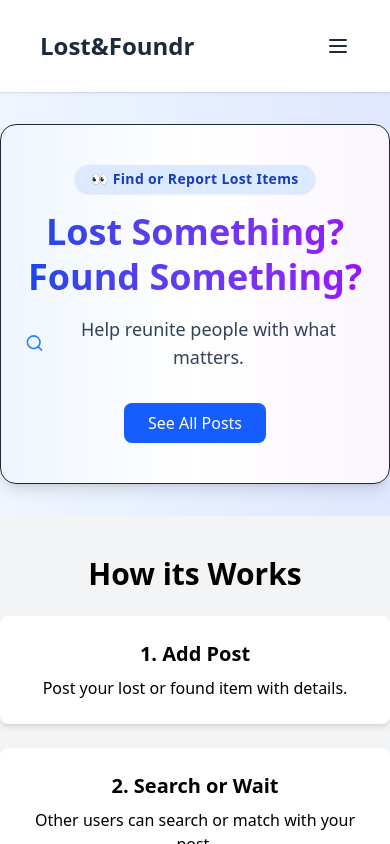
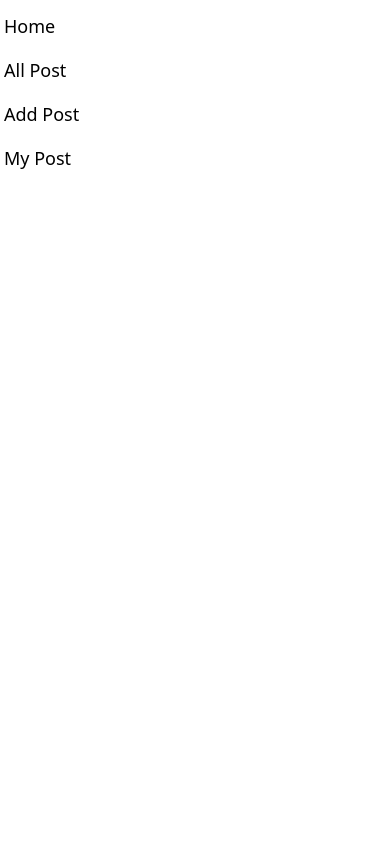
Before and after one commit to ankit11556/Lost-Foundr, a React (Vite) app in the folder frontend/: page / in a window 390 px wide. Both pictures are taken after a click on the button 338 px from the left and 46 px from the top of the page. Shown: the top 844 px of the page. Built offline with nearby package versions, Linux system fonts and the light colour scheme; no server answers.

Commit message:
add proxy for image url cross origin

```diff
--- a/frontend/src/components/GoogleLogin.jsx
+++ b/frontend/src/components/GoogleLogin.jsx
@@ -49,7 +49,6 @@ const GoogleLogin = () =>{
           </span>
          Sign in with Google
           </button>
-
         </div>
   )
 }
--- a/frontend/src/components/Navbar.jsx
+++ b/frontend/src/components/Navbar.jsx
@@ -1,16 +1,19 @@
 import { Link } from "react-router-dom"
 import { useAuth } from "../contexts/AuthContext"
+import { useState } from "react"
 const Navbar = () =>{
   const {user,userLogout} = useAuth()
+  const [isOpen,setIsOpen] = useState(false)
   return(
+    <>
    <nav className="w-full bg-white text-slate-800  shadow-sm py-4 px-6 transition duration-200">
   <div className="container mx-auto flex flex-wrap flex-row items-center justify-between  px-4 py-2 w-full">
-    <a href="#"
+    <a href="/"
       className="mr-4 block cursor-pointer py-1.5   font-bold text-2xl">
       Lost&Foundr
     </a>
 
-    <div className="  lg:block hidden">
+    <div className="lg:block hidden">
       <div className="flex w-full flex-row ">
       <ul className="flex flex-col gap-2 mt-2 mb-4 lg:mb-0 lg:mt-0 lg:flex-row lg:items-center lg:gap-6 ">
          <li className="flex items-center p-1 text-lg gap-x-2  hover:text-indigo-600">
@@ -51,17 +54,53 @@ const Navbar = () =>{
     </div>
     </div>
      </div>
+
+
+
     <button
       className="relative ml-auto h-6 max-h-[40px] w-6 max-w-[40px] select-none rounded-lg text-center align-middle text-xs font-medium uppercase text-inherit transition-all hover:bg-transparent focus:bg-transparent active:bg-transparent disabled:pointer-events-none disabled:opacity-50 disabled:shadow-none lg:hidden"
-      type="button">
+      type="button"
+      onClick={()=>setIsOpen(!isOpen)}
+      >
       <span className="absolute transform -translate-x-1/2 -translate-y-1/2 top-1/2 left-1/2">
         <svg xmlns="http://www.w3.org/2000/svg" className="w-6 h-6" fill="none" stroke="currentColor" strokeWidth="2">
           <path  strokeLinecap="round" d="M4 6h16M4 12h16M4 18h16"></path>
         </svg>
       </span>
     </button>
+
   </div>
 </nav>
+
+{isOpen && (
+   <nav className="h-[100vh] fixed top-[0px] right-[0px] flex flex-col gap-10  w-full lg:hidden bg-white z-40 duration-1000 ">
+          <ul className="flex flex-col gap-2 mt-2 mb-4 lg:mb-0 lg:mt-0 lg:flex-row lg:items-center lg:gap-6 ">
+         <li className="flex items-center p-1 text-lg gap-x-2  hover:text-indigo-600">
+          <Link to="/" className="flex items-center">
+           Home
+          </Link>
+        </li>
+        <li className="flex items-center p-1 text-lg gap-x-2 hover:text-indigo-600">
+          <Link to="all-posts" className="flex items-center">
+          All Post
+          </Link>
+        </li>
+        <li className="flex items-center p-1 text-lg gap-x-2 hover:text-indigo-600">
+          <Link to="add-post" className="flex items-center">
+            Add Post
+          </Link>
+        </li>
+        <li className="flex items-center p-1 text-lg gap-x-2 hover:text-indigo-600">
+          <Link to="my-post" className="flex items-center">
+            My Post
+          </Link>
+        </li>
+
+      </ul>
+
+        </nav>
+         )}
+         </>
   )
 }
 
--- a/frontend/src/components/PostCard.jsx
+++ b/frontend/src/components/PostCard.jsx
@@ -1,8 +1,6 @@
 import { useState } from "react";
 import { CiLocationOn, CiUser } from "react-icons/ci";
 import { IoWalletOutline } from "react-icons/io5";
-
-const IMAGE_URL = import.meta.env.VITE_SERVER_IMAGE_URL;
 
 const PostCard = ({ post,children }) => {
   const [previewImage, setPreviewImage] = useState(null);
@@ -23,13 +21,13 @@ const PostCard = ({ post,children }) => {
                 <div className="absolute inset-0 animate-pulse bg-slate-200 rounded-2xl" />
               )}
               <img
-                src={`${IMAGE_URL}/${post.image}`}
-                alt="uploaded"
+                 src={post.image}
+                alt="upload"
                 onLoad={() => setImageLoaded(true)}
                 className={`w-full  h-full object-cover  duration-500 rounded-2xl cursor-pointer  transform transition ease-in-out hover:scale-105  hover:shadow-lg ${
                   imageLoaded ? "opacity-100" : "opacity-0"
                 }`}
-                onClick={() => setPreviewImage(`${IMAGE_URL}/${post.image}`)}
+                onClick={() => setPreviewImage(post.image)}
               />
             </div>
           </div>
--- a/frontend/vite.config.js
+++ b/frontend/vite.config.js
@@ -1,8 +1,19 @@
-import { defineConfig } from 'vite'
+import { defineConfig,loadEnv } from 'vite'
 import react from '@vitejs/plugin-react'
 import tailwindcss from '@tailwindcss/vite'
+// https://vite.dev/config/
+export default defineConfig(({mode}) =>{
+  const env = loadEnv(mode,process.cwd())
 
-// https://vite.dev/config/
-export default defineConfig({
+  return{
   plugins: [react(),tailwindcss()],
+server: {
+    proxy: {
+      '/uploads': {
+        target: env.VITE_SERVER_IMAGE_URL,
+        changeOrigin: true
+      }
+    }
+  }
+}
 })
```
Also changed, not shown: frontend/src/pages/LoginPage.jsx (+0 -34 lines). Lines whose indentation alone changed are shown as unchanged.
